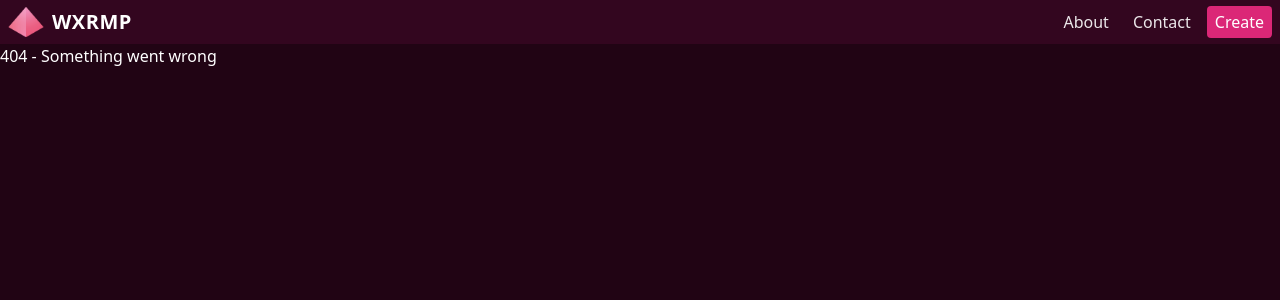
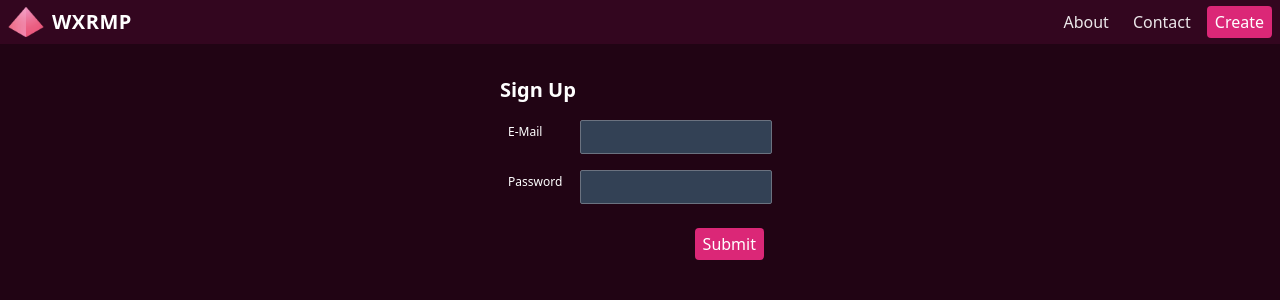
Before and after one commit to edwinwebb/next-wxrmp, a Next.js app: page /signup in a window 1280 px wide. Before the commit this address had no page. Shown: the top 300 px of the page. Built offline with nearby package versions, Linux system fonts and the light colour scheme.

Commit message:
Add signup page

```diff
--- /dev/null
+++ b/src/pages/signup.tsx
@@ -0,0 +1,88 @@
+import { useForm } from "react-hook-form";
+import { yupResolver } from '@hookform/resolvers/yup';
+import * as yup from "yup";
+import { useState } from "react";
+
+const schema = yup.object({
+  email: yup.string().email().required().max(255),
+  password: yup.string().required('No password provided.').min(8, 'Password is too short - should be 8 chars minimum.')
+}).required();
+
+type ContactFields = {
+  email: string;
+  password: string;
+}
+
+interface PropertyRowProps {
+  label: String
+  children: React.ReactNode
+  hasError: boolean
+  errorMessage: string | undefined
+}
+
+const ProperyRow = (props: PropertyRowProps) => {
+  const { label, children, hasError, errorMessage } = props
+  return (<div className="flex flex-row text-xs py-1 pr-2 md:py-2 flex-wrap">
+    <div className="w-20 px-2 py-1">
+      <span>{label}</span>
+    </div>
+    <div className="flex-1">
+      {children}
+    </div>
+    {hasError && <div className="w-full">{errorMessage}</div>}
+  </div>)
+}
+
+const Page = () => {
+  const { register, handleSubmit, formState: { isValid, isDirty, errors }, setValue } = useForm<ContactFields>({
+    resolver: yupResolver(schema)
+  });
+  const [hasSubmitted, setSubmitted] = useState(false);
+  const onSubmit = handleSubmit(data => {
+    if (isValid && isDirty) {
+      console.log('submit', data)
+    }
+  });
+  return (
+    <>
+      <div className="container mx-auto px-4">
+        <div className="pt-4 md:w-1/4 md:mx-auto md:p-4">
+          <h2 className="text-xl font-bold pt-4 pb-2">Sign Up</h2>
+          <form onSubmit={onSubmit}>
+            <ProperyRow label="E-Mail" hasError={typeof errors.email !== 'undefined'} errorMessage={errors.email?.message}>
+              <input
+                {...register("email")}
+                className={`
+                  w-full p-0 px-1 py-1 mr-2 rounded-sm
+                  text-white bg-slate-700 border-transparentcfocus:border-gray-900 focus:bg-slate-800
+                  ${errors.email && 'focus:bg-red-900'}`}
+              />
+            </ProperyRow>
+            <ProperyRow label="Password" hasError={typeof errors.password !== 'undefined'} errorMessage={errors.password?.message}>
+              <input
+                {...register("password")}
+                className={`
+                  w-full p-0 px-1 py-1 mr-2 rounded-sm
+                  text-white bg-slate-700 border-transparentcfocus:border-gray-900 focus:bg-slate-800
+                  ${errors.password && 'focus:bg-red-900'}`}
+              />
+            </ProperyRow>
+            <div className="flex flex-row-reverse px-4 pt-4">
+              <input type="submit" className="bg-pink-600 text-white rounded px-2 py-1" />
+            </div>
+          </form>
+        </div>
+      </div>
+    </>
+  )
+}
+
+export default Page
+
+export async function getStaticProps() {
+  return {
+    props: {
+      title: 'Sign Up',
+    },
+  }
+}
```
